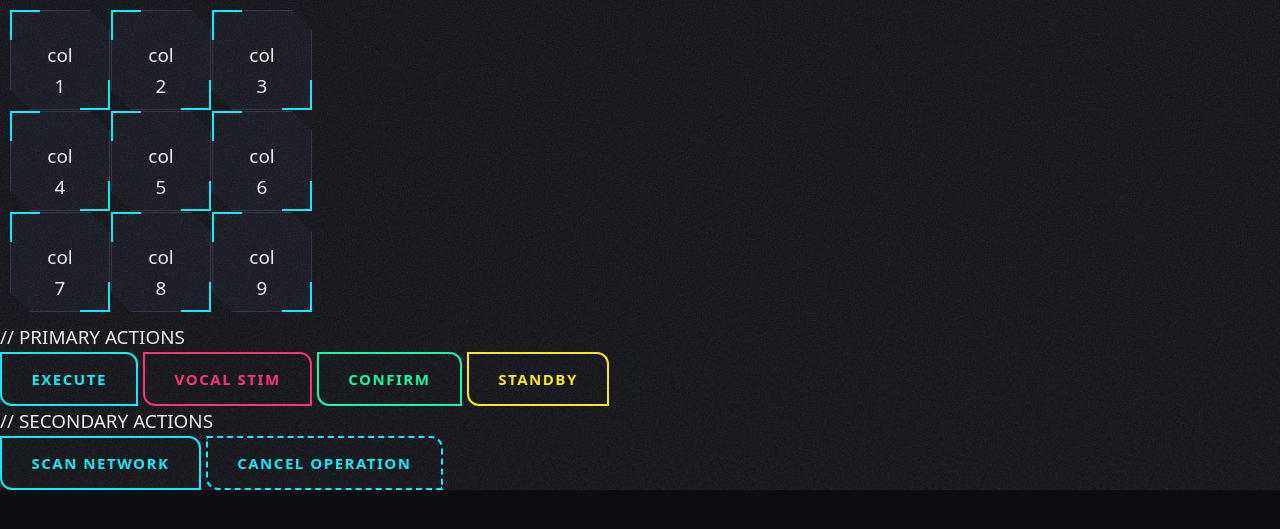
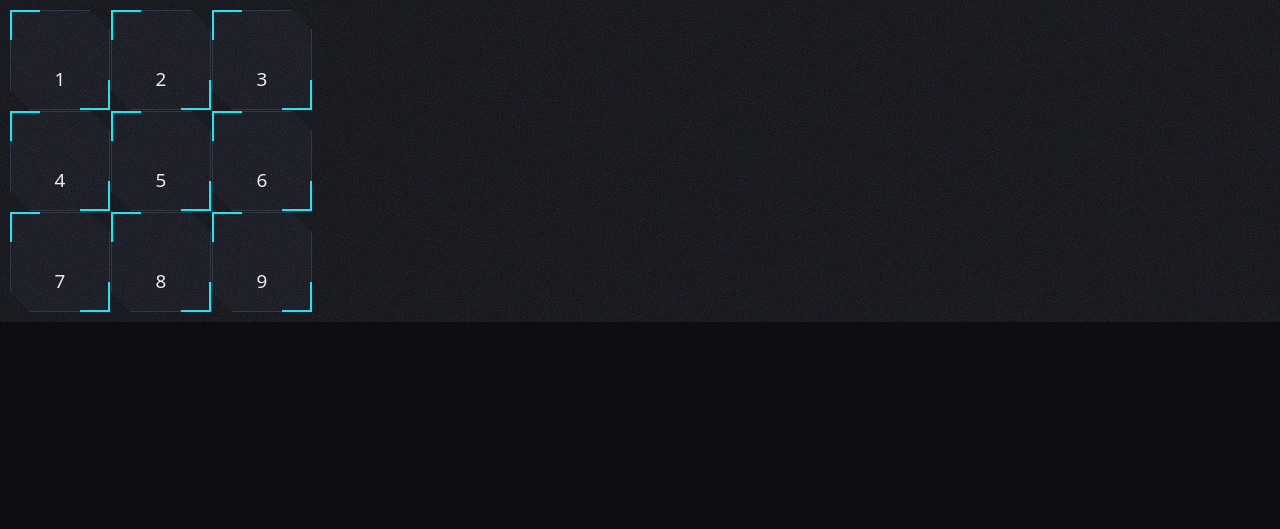
Before and after one commit to NerdboyQ/CyberDeck-PiZeroW2, a Flask app: page / in a window 1280 px wide. Shown: the top 529 px of the page. Run offline with Flask 3, Linux system fonts and the light colour scheme; some web fonts are replaced.

Commit message:
using for loop for buttons and adding icon support

```diff
--- a/templates/html/window.html
+++ b/templates/html/window.html
@@ -2,28 +2,32 @@
 
 <html lang="en">
 <head>
-  <!-- <meta charset="UTF-8"> -->
+  <meta charset="UTF-8">
   <!-- <time>Cyber Test</time> -->
   <link rel="stylesheet" href="{{ url_for('static', filename='css/cybercore.css') }}" type="text/css">
-
+  <!--  NOTE:
+    The downloaded tabler-icons.min.css files points to a fonts file, tabler-icons.woff2, that
+    is located in the fonts directory. This had to be manually updated to point to:
+      ../font/tabler-icons.woff2
+    Without this change, the icons will not load and will show as blank squares.
+  -->
+  <link rel="stylesheet" href="{{ url_for('static', filename='css/tabler-icons.min.css') }}" type="text/css">
 </head>
 <!-- darker green background color -->
 <body>
-
 <div class="control-panel cyber-noise">
     <div style="padding: 10px;display: grid; grid-template-columns: repeat(3, 100px); grid-template-rows: repeat(3, 100px); gap: 1px;">
-	<div id="stim-card-0" style="width: 100px; height: 100px;" class="cyber-card cyber-card--interactive"> <div class="cyber-card__body cyber-text-center">  col 1 </div></div>
-	<div id="stim-card-1" style="width: 100px; height: 100px;" class="cyber-card cyber-card--interactive"> <div class="cyber-card__body cyber-text-center">  col 2 </div></div>
-	<div id="stim-card-2" style="width: 100px; height: 100px;" class="cyber-card cyber-card--interactive"> <div class="cyber-card__body cyber-text-center">  col 3 </div></div>
-	<div id="stim-card-3" style="width: 100px; height: 100px;" class="cyber-card cyber-card--interactive"> <div class="cyber-card__body cyber-text-center">  col 4 </div></div>
-	<div id="stim-card-4" style="width: 100px; height: 100px;" class="cyber-card cyber-card--interactive"> <div class="cyber-card__body cyber-text-center">  col 5 </div></div>
-	<div id="stim-card-5" style="width: 100px; height: 100px;" class="cyber-card cyber-card--interactive"> <div class="cyber-card__body cyber-text-center">  col 6 </div></div>
-	<div id="stim-card-6" style="width: 100px; height: 100px;" class="cyber-card cyber-card--interactive"> <div class="cyber-card__body cyber-text-center">  col 7 </div></div>
-	<div id="stim-card-7" style="width: 100px; height: 100px;" class="cyber-card cyber-card--interactive"> <div class="cyber-card__body cyber-text-center">  col 8 </div></div>
-	<div id="stim-card-8" style="width: 100px; height: 100px;" class="cyber-card cyber-card--interactive"> <div class="cyber-card__body cyber-text-center">  col 9 </div></div>
+      {% for i in range(9) %}
+      <div id="stim-card-{{ i }}" style="width: 100px; height: 100px;" class="cyber-card cyber-card--interactive">
+        <div class="cyber-card__body cyber-text-center" style="display: flex; flex-direction: column; align-items: center;">
+          <i class="ti ti-volume cyber-icon--md cyber-icon--cyan"></i>
+          <span>{{ i + 1 }}</span>
+        </div>
+      </div>
+      {% endfor %}
     </div>
 </div>
-<div class="control-panel cyber-noise">
+<!--div class="control-panel cyber-noise">
     <div class="section">
       <p class="cyber-mono section-label">// PRIMARY ACTIONS</p>
       <div class="btn-row">
@@ -40,7 +44,7 @@
         <button class="cyber-btn cyber-btn--ghost">CANCEL OPERATION</button>
       </div>
     </div>
-  </div>
+  </div-->
 </body>
 
 <!-- This script adjusts the tab/window title , instead of the default IP address+PORT -->
```
